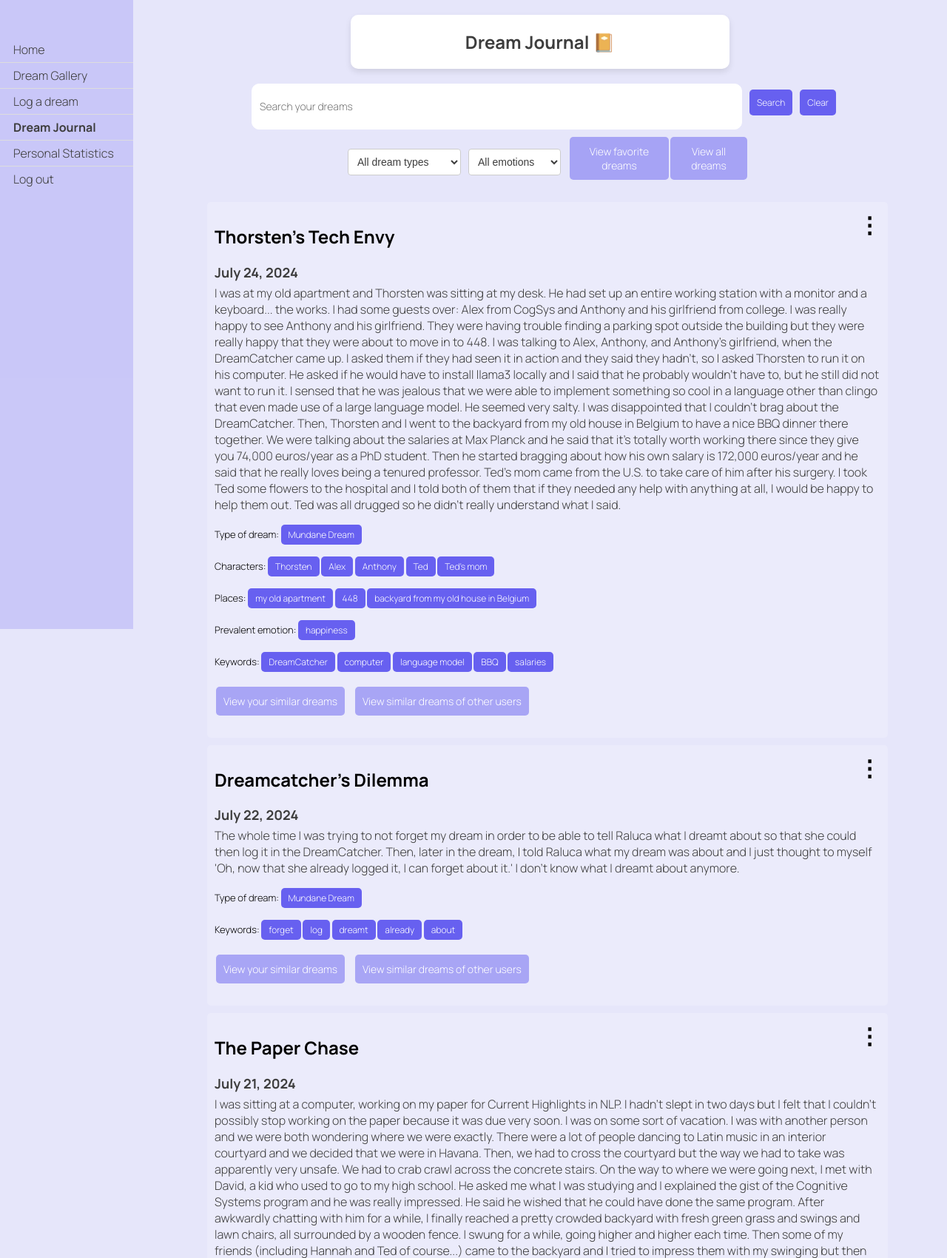
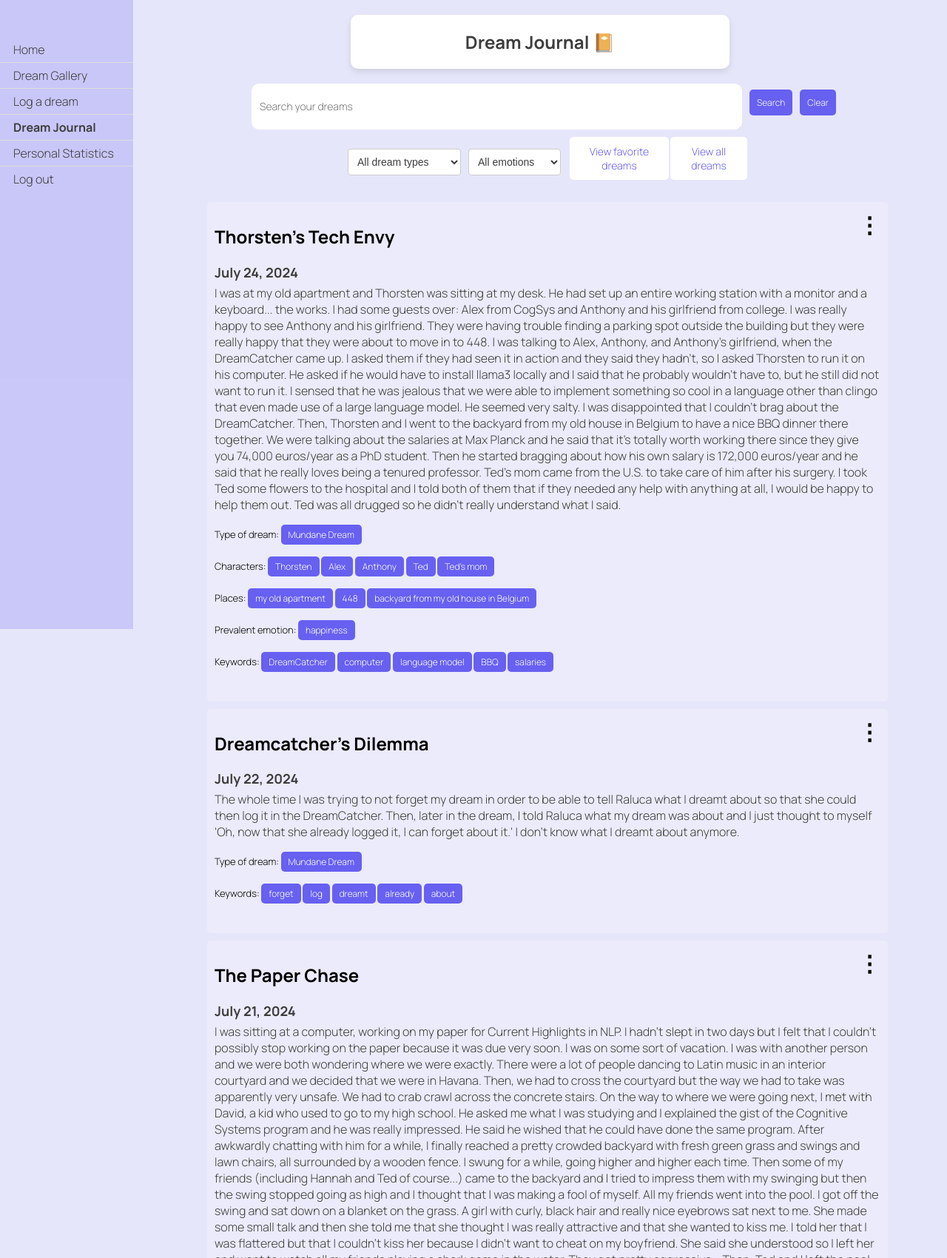
Before and after one commit to hannahsteinbach/DreamCatcher, a Django app: page /dreams/view_shared/ in a window 1280 px wide. Shown: the top 1700 px of the page at 74% size. Run offline with Django 5.2, Linux system fonts and the light colour scheme; a user stored in the database is signed in; data comes from the database, SQL or seed files in the repository; both versions use the stored data as it was after the commit.

Commit message:
fixie fixes

```diff
--- a/django/dreamcatcher/dreams/templates/dreams/dream_journal.html
+++ b/django/dreamcatcher/dreams/templates/dreams/dream_journal.html
@@ -301,7 +301,7 @@
         }
         .button-container {
             display: flex;
-            gap: 12px;
+            justify-content: center;
             margin-bottom: 10px;
             margin-top: 20px;
         }
@@ -334,13 +334,13 @@
             border-radius: 5px;
             height: auto;
             width: auto;
-            background-color: rgba(103, 96, 240, 0.5);
+            background-color: #ffffff;
+            color: rgba(103, 96, 240);
             font-size: 14px;
             cursor: pointer;
             transition: background-color 0.3s;
             font-family: 'Manrope', inherit;
             letter-spacing: inherit;
-            color: white;
         }
         .buttons-container {
             display: flex;
@@ -502,8 +502,6 @@
             {% endfor %}
         </p>
         <div class="buttons-container">
-            <a href="{% url 'dreams:view_similar_own' dream.id %}" class="button">View your similar dreams</a>
-            <a href="{% url 'dreams:view_similar_all' dream.id %}" class="button">View similar dreams of other users</a>
         </div>
         <div class="menu">
             <span class="icon">⋮</span>
@@ -520,6 +518,8 @@
                     {% csrf_token %}
                 </form>
                 {% endif %}
+                <a href="{% url 'dreams:view_similar_own' dream.id %}">View your own similar dreams</a>
+                <a href="{% url 'dreams:view_similar_all' dream.id %}">View other users' similar dreams</a>
                 {% if dream.optional_titles%}
                 <a href="{% url 'dreams:choose_title' dream.id %}">Choose new title</a>
                 <form action="{% url 'dreams:choose_title' dream.id %}" method="get" style="display:inline;">
@@ -532,7 +532,7 @@
                 </form>
                 {% if dream.user == request.user %}
                 {% if dream.shared %}
-                <a href="{% url 'dreams:unshare_dream' dream.id %}" onclick="return confirm('Are you sure you want to unshare the dream? All associated likes and comments will be lost.');">Unshare dream</a>
+                <a href="{% url 'dreams:unshare_dream' dream.id %}" onclick="return confirm('Are you sure you want to unshare this dream? All associated likes and comments will be lost.');">Unshare dream</a>
                 <form action="{% url 'dreams:unshare_dream' dream.id %}" method="post" style="display:inline;">
                     {% csrf_token %}
                 </form>
--- a/django/dreamcatcher/dreams/utils.py
+++ b/django/dreamcatcher/dreams/utils.py
@@ -60,7 +60,12 @@ def find_similar_dreams(new_dream, user_specific=True, n_results=5):
         query_response = collection.query(
             query_embeddings=[embedding],
             n_results=n_results,
-            where={"shared": True}
+            where={
+                "$and": [
+                    {"shared": True},
+                    {"user_id": {"$ne": user_id}}  # do not return the user's own dreams
+                ]
+            }
         )
 
     similar_dreams = [
@@ -75,10 +80,12 @@ def find_similar_dreams(new_dream, user_specific=True, n_results=5):
     ]
 
     # not get the dream we just logged
-    similar_dreams = [dream for dream in similar_dreams if dream['id'] != str(new_dream.id)]
+    similar_dreams = [dream for dream in similar_dreams if str(new_dream.id) != dream['id']]
 
     from .models import Dream
-    similar_dream_ids = [dream['id'] for dream in similar_dreams]
+
+    similar_dream_ids = [dream_id for dream in similar_dreams for dream_id in dream['id']]
+    similar_dream_ids = [int(dream_id) for dream_id in similar_dream_ids]
     similar_dream_objs = Dream.objects.filter(id__in=similar_dream_ids)
 
     return similar_dream_objs
--- a/django/dreamcatcher/dreams/views.py
+++ b/django/dreamcatcher/dreams/views.py
@@ -95,6 +95,7 @@ def view_similar_own(request, dream_id):
 
     context = {
         'dreams': dreams,
+        'query': request.GET.get('query', '')
     }
     return render(request, 'dreams/dream_journal.html', context)
 
@@ -108,6 +109,7 @@ def view_similar_all(request, dream_id):
 
     context = {
         'dreams': dreams,
+        'query': request.GET.get('query', '')
     }
     return render(request, 'dreams/dream_journal.html', context)
 
```
Also changed, not shown: django/dreamcatcher/chroma/chroma.sqlite3, django/dreamcatcher/db.sqlite3, 1 other file.
